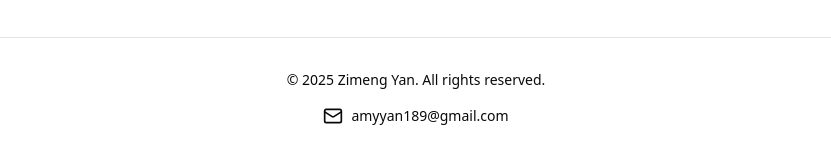
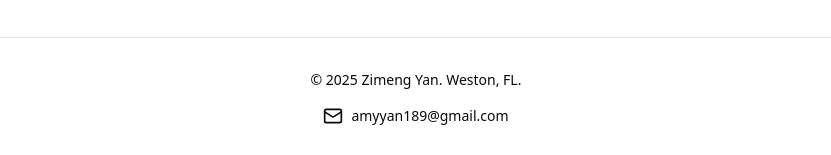
Before and after one commit to ninachenqm/amy-portfolio, a React (Vite) app: page /work-experience in a window 1280 px wide. Shown: the part 2033-2188 px from the top of the page, without its empty margins (224-1055 px from the left). Built offline with nearby package versions, Linux system fonts and the light colour scheme.

Commit message:
add address to the footer

```diff
--- a/src/components/Footer.jsx
+++ b/src/components/Footer.jsx
@@ -1,5 +1,6 @@
 import React from 'react';
-import { Mail } from 'lucide-react'; // Assuming 'lucide-react'
+import { Mail } from 'lucide-react';
+
 
 function Footer() {
   const currentYear = new Date().getFullYear();
@@ -8,7 +9,7 @@ function Footer() {
       <div className="container mx-auto px-4 md:px-6">
         <div className="flex flex-col items-center gap-4">
           <p className="text-sm text-muted-foreground">
-            &copy; {currentYear} Zimeng Yan. All rights reserved.
+            &copy; {currentYear} Zimeng Yan. Weston, FL.
           </p>
 
           <a
```
